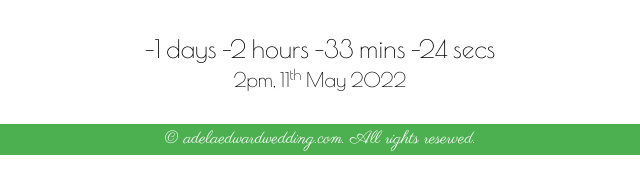
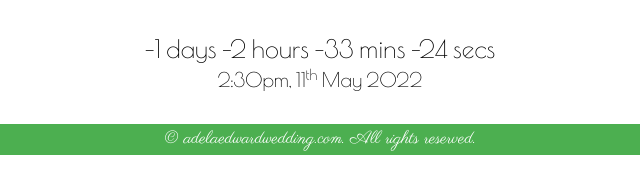
Before and after one commit to edward-dam/wedding, a plain HTML site: page index.html in a window 1280 px wide. Both pictures are taken after a click on the link "Date". Shown: the part 278-472 px from the top of the page, 320-960 px from the left. Drawn offline with nearby package versions, Linux system fonts and the light colour scheme.

Commit message:
Change ceremony time to 2:30pm

```diff
--- a/index.html
+++ b/index.html
@@ -56,7 +56,7 @@
     <b>Wedding Date</b>
     <p>Time Passed Since Wedding</p>
     <div id="Timer"></div>
-    <small>2pm, 11<sup>th</sup> May 2022</small>
+    <small>2:30pm, 11<sup>th</sup> May 2022</small>
   </div>
 
   <!--Photos Page-->
```
